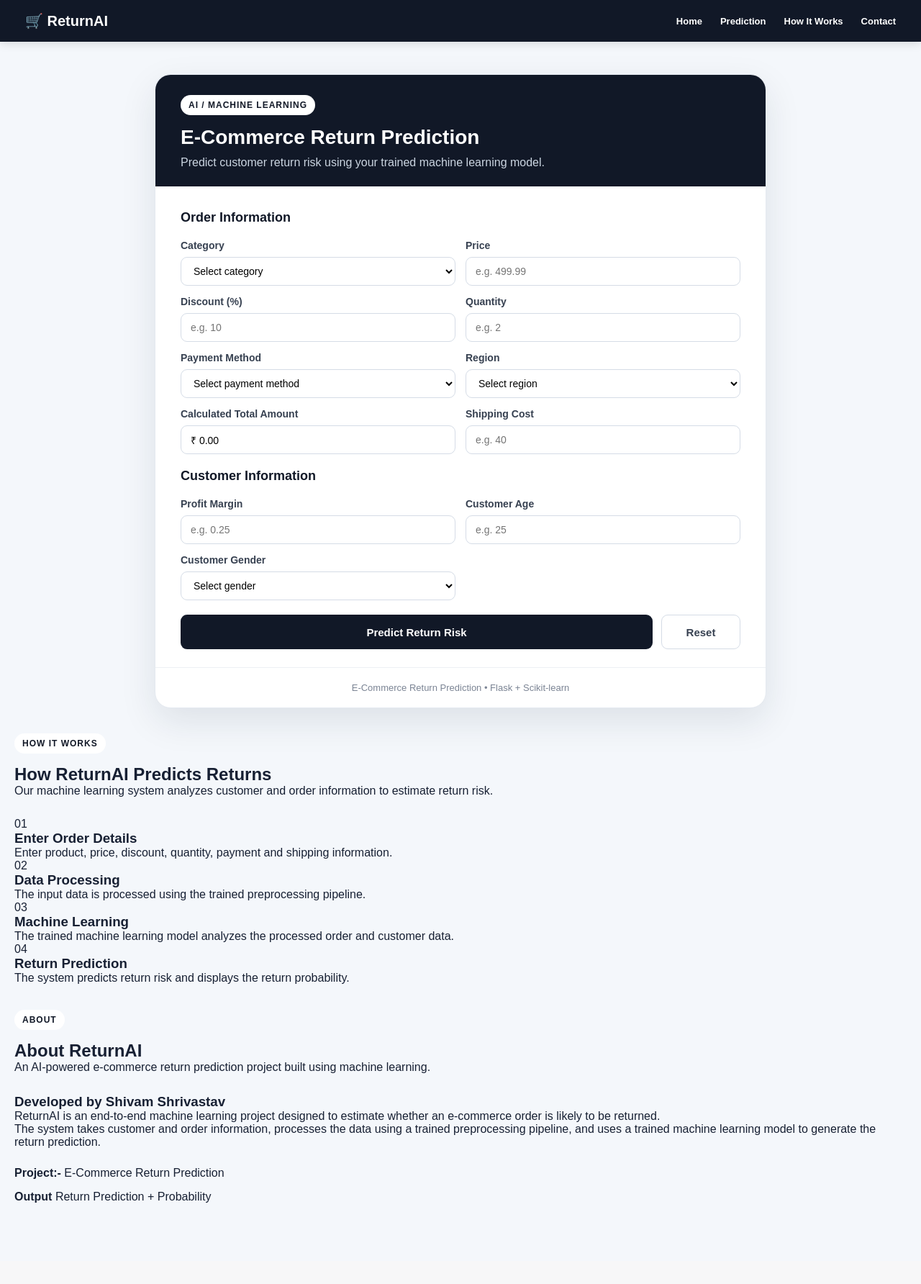
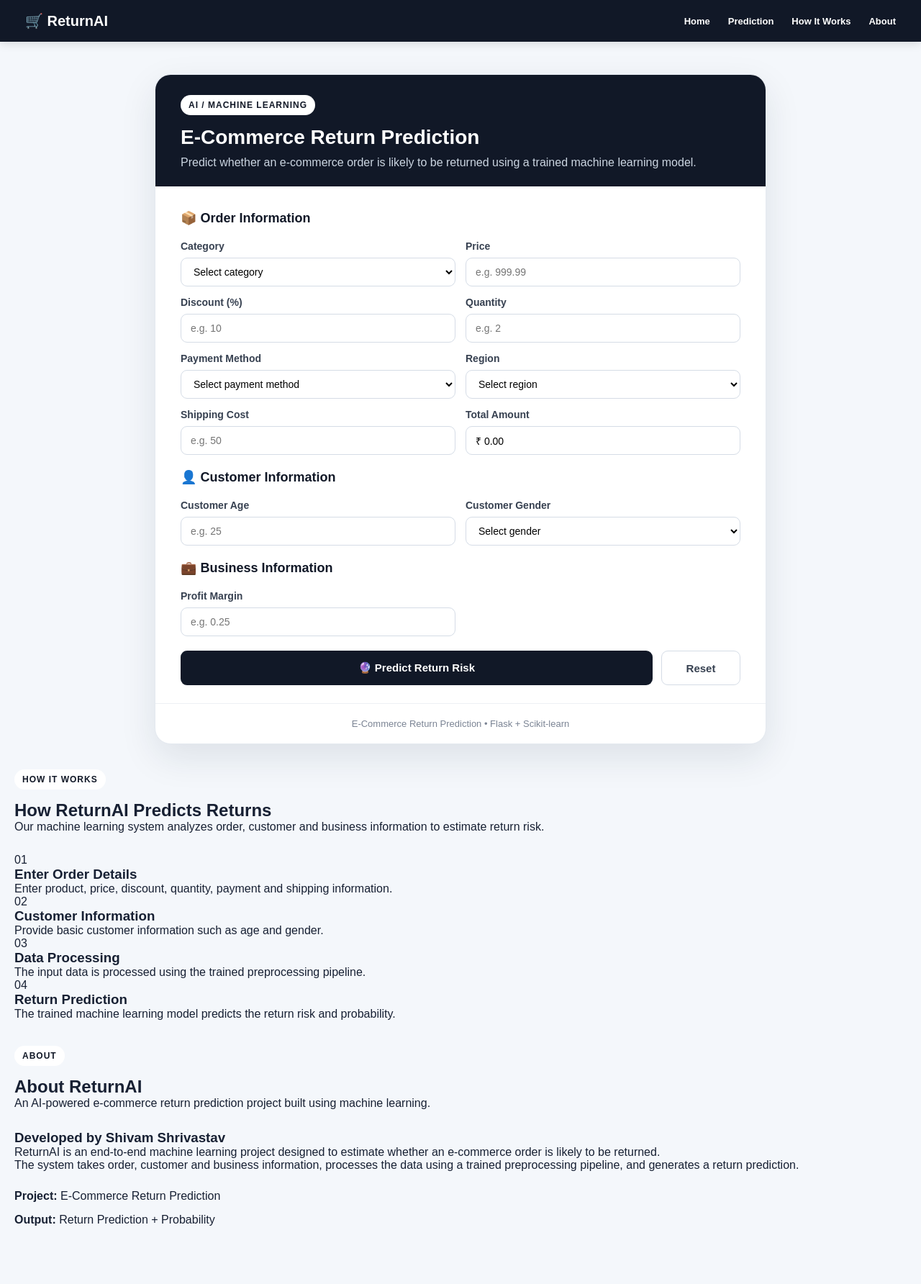
Before and after one commit to shrivastav-05/ReturnSense-AI, a Flask app: page / in a window 1280 px wide. Shown: the whole page at 72% size. Before the commit the page ends 1671 px from the top, so only its background shows below. Run offline with Flask 3, Linux system fonts and the light colour scheme; parts of the project's set-up code (start-up, migrations or seed data) failed here and were passed over.

Commit message:
index.html

```diff
--- a/templates/index.html
+++ b/templates/index.html
@@ -2,6 +2,7 @@
 <html lang="en">
   <head>
     <meta charset="UTF-8" />
+
     <meta name="viewport" content="width=device-width, initial-scale=1.0" />
 
     <title>ReturnAI - E-Commerce Return Prediction</title>
@@ -27,7 +28,7 @@
 
         <a href="#how-it-works">How It Works</a>
 
-        <a href="#contact">Contact</a>
+        <a href="#about">About</a>
       </div>
     </nav>
 
@@ -41,14 +42,16 @@
       <!-- ========================= -->
 
       <section class="app-card" id="prediction">
+        <!-- HERO -->
+
         <div class="hero">
           <div class="badge">AI / MACHINE LEARNING</div>
 
           <h1>E-Commerce Return Prediction</h1>
 
           <p>
-            Predict customer return risk using your trained machine learning
-            model.
+            Predict whether an e-commerce order is likely to be returned using a
+            trained machine learning model.
           </p>
         </div>
 
@@ -57,46 +60,56 @@
         <!-- ========================= -->
 
         <form action="/predict" method="POST">
-          <div class="section-title">Order Information</div>
+          <!-- ========================= -->
+          <!-- ORDER INFORMATION -->
+          <!-- ========================= -->
+
+          <div class="section-title">📦 Order Information</div>
 
           <div class="grid">
-            <!-- Category -->
+            <!-- CATEGORY -->
 
             <div class="field">
-              <label>Category</label>
+              <label> Category </label>
 
               <select name="category" required>
                 <option value="">Select category</option>
 
                 <option>Electronics</option>
+
                 <option>Fashion</option>
+
                 <option>Home</option>
+
                 <option>Beauty</option>
+
                 <option>Sports</option>
+
                 <option>Grocery</option>
+
                 <option>Toys</option>
               </select>
             </div>
 
-            <!-- Price -->
+            <!-- PRICE -->
 
             <div class="field">
-              <label>Price</label>
+              <label> Price </label>
 
               <input
                 type="number"
                 name="price"
                 step="0.01"
                 min="0"
-                placeholder="e.g. 499.99"
+                placeholder="e.g. 999.99"
                 required
               />
             </div>
 
-            <!-- Discount -->
+            <!-- DISCOUNT -->
 
             <div class="field">
-              <label>Discount (%)</label>
+              <label> Discount (%) </label>
 
               <input
                 type="number"
@@ -109,10 +122,10 @@
               />
             </div>
 
-            <!-- Quantity -->
+            <!-- QUANTITY -->
 
             <div class="field">
-              <label>Quantity</label>
+              <label> Quantity </label>
 
               <input
                 type="number"
@@ -123,41 +136,63 @@
               />
             </div>
 
-            <!-- Payment -->
+            <!-- PAYMENT METHOD -->
 
             <div class="field">
-              <label>Payment Method</label>
+              <label> Payment Method </label>
 
               <select name="payment_method" required>
                 <option value="">Select payment method</option>
 
                 <option>Credit Card</option>
+
                 <option>Debit Card</option>
+
                 <option>UPI</option>
+
                 <option>Cash on Delivery</option>
+
                 <option>Net Banking</option>
               </select>
             </div>
 
-            <!-- Region -->
+            <!-- REGION -->
 
             <div class="field">
-              <label>Region</label>
+              <label> Region </label>
 
               <select name="region" required>
                 <option value="">Select region</option>
 
                 <option>North</option>
+
                 <option>South</option>
+
                 <option>East</option>
+
                 <option>West</option>
               </select>
             </div>
 
-            <!-- Automatic Total -->
+            <!-- SHIPPING COST -->
 
             <div class="field">
-              <label> Calculated Total Amount </label>
+              <label> Shipping Cost </label>
+
+              <input
+                type="number"
+                name="shipping_cost"
+                step="0.01"
+                min="0"
+                placeholder="e.g. 50"
+                required
+              />
+            </div>
+
+            <!-- TOTAL AMOUNT -->
+
+            <div class="field">
+              <label> Total Amount </label>
 
               <input
                 type="text"
@@ -166,77 +201,75 @@
                 readonly
               />
             </div>
+          </div>
 
-            <!-- Shipping -->
+          <!-- ========================= -->
+          <!-- CUSTOMER INFORMATION -->
+          <!-- ========================= -->
+
+          <div class="section-title">👤 Customer Information</div>
+
+          <div class="grid">
+            <!-- AGE -->
 
             <div class="field">
-              <label>Shipping Cost</label>
+              <label> Customer Age </label>
 
               <input
                 type="number"
-                name="shipping_cost"
+                name="customer_age"
+                min="1"
+                max="100"
+                placeholder="e.g. 25"
+                required
+              />
+            </div>
+
+            <!-- GENDER -->
+
+            <div class="field">
+              <label> Customer Gender </label>
+
+              <select name="customer_gender" required>
+                <option value="">Select gender</option>
+
+                <option>Male</option>
+
+                <option>Female</option>
+              </select>
+            </div>
+          </div>
+
+          <!-- ========================= -->
+          <!-- BUSINESS INFORMATION -->
+          <!-- ========================= -->
+
+          <div class="section-title">💼 Business Information</div>
+
+          <div class="grid">
+            <!-- PROFIT MARGIN -->
+
+            <div class="field">
+              <label> Profit Margin </label>
+
+              <input
+                type="number"
+                name="profit_margin"
                 step="0.01"
                 min="0"
-                placeholder="e.g. 40"
+                placeholder="e.g. 0.25"
                 required
               />
             </div>
           </div>
 
           <!-- ========================= -->
-          <!-- CUSTOMER INFORMATION -->
+          <!-- BUTTONS -->
           <!-- ========================= -->
-
-          <div class="section-title">Customer Information</div>
-
-          <div class="grid">
-            <!-- Profit -->
-
-            <div class="field">
-              <label>Profit Margin</label>
-
-              <input
-                type="number"
-                name="profit_margin"
-                step="0.01"
-                placeholder="e.g. 0.25"
-                required
-              />
-            </div>
-
-            <!-- Age -->
-
-            <div class="field">
-              <label>Customer Age</label>
-
-              <input
-                type="number"
-                name="customer_age"
-                min="1"
-                placeholder="e.g. 25"
-                required
-              />
-            </div>
-
-            <!-- Gender -->
-
-            <div class="field">
-              <label>Customer Gender</label>
-
-              <select name="customer_gender" required>
-                <option value="">Select gender</option>
-
-                <option>Male</option>
-                <option>Female</option>
-              </select>
-            </div>
-          </div>
-
-          <!-- Buttons -->
 
           <div class="buttons">
             <button class="predict-btn" type="submit">
-              Predict Return Risk
+              🔮 Predict Return Risk
             </button>
 
             <a class="reset-btn" href="/"> Reset </a>
@@ -257,10 +290,8 @@
           <div>
             <h2>{{ result }}</h2>
 
-            {% if probability is not none %}
-
             <p>
-              Return probability:
+              Return Probability:
 
               <strong> {{ "%.2f"|format(probability) }}% </strong>
             </p>
@@ -268,6 +299,14 @@
             <div class="bar">
               <div class="bar-fill" style="width: {{ probability }}%;"></div>
             </div>
+
+            {% if total_amount is not none %}
+
+            <p>
+              Total Order Amount:
+
+              <strong> ₹ {{ "%.2f"|format(total_amount) }} </strong>
+            </p>
 
             {% endif %}
           </div>
@@ -307,8 +346,8 @@
           <h2>How ReturnAI Predicts Returns</h2>
 
           <p>
-            Our machine learning system analyzes customer and order information
-            to estimate return risk.
+            Our machine learning system analyzes order, customer and business
+            information to estimate return risk.
           </p>
         </div>
 
@@ -327,6 +366,14 @@
           <div class="step-card">
             <div class="step-number">02</div>
 
+            <h3>Customer Information</h3>
+
+            <p>Provide basic customer information such as age and gender.</p>
+          </div>
+
+          <div class="step-card">
+            <div class="step-number">03</div>
+
             <h3>Data Processing</h3>
 
             <p>
@@ -336,23 +383,12 @@
           </div>
 
           <div class="step-card">
-            <div class="step-number">03</div>
-
-            <h3>Machine Learning</h3>
-
-            <p>
-              The trained machine learning model analyzes the processed order
-              and customer data.
-            </p>
-          </div>
-
-          <div class="step-card">
             <div class="step-number">04</div>
 
             <h3>Return Prediction</h3>
 
             <p>
-              The system predicts return risk and displays the return
+              The trained machine learning model predicts the return risk and
               probability.
             </p>
           </div>
@@ -384,25 +420,27 @@
           </p>
 
           <p>
-            The system takes customer and order information, processes the data
-            using a trained preprocessing pipeline, and uses a trained machine
-            learning model to generate the return prediction.
+            The system takes order, customer and business information, processes
+            the data using a trained preprocessing pipeline, and generates a
+            return prediction.
           </p>
 
           <div class="about-details">
             <div>
-              <strong>Project:- </strong>
+              <strong> Project: </strong>
+
               <span> E-Commerce Return Prediction </span>
             </div>
+
             <div>
-              <strong>Output</strong>
+              <strong> Output: </strong>
+
               <span> Return Prediction + Probability </span>
             </div>
           </div>
         </div>
       </section>
-
-
+    </main>
 
     <!-- ========================= -->
     <!-- AUTOMATIC TOTAL CALCULATION -->
@@ -415,6 +453,10 @@
 
       const quantityInput = document.querySelector('input[name="quantity"]');
 
+      const shippingInput = document.querySelector(
+        'input[name="shipping_cost"]',
+      );
+
       const totalDisplay = document.getElementById("total_amount_display");
 
       function calculateTotal() {
@@ -424,7 +466,23 @@
 
         const quantity = parseFloat(quantityInput.value) || 0;
 
-        const total = price * quantity * (1 - discount / 100);
+        const shipping = parseFloat(shippingInput.value) || 0;
+
+        // Product amount
+
+        const productAmount = price * quantity;
+
+        // Discount amount
+
+        const discountAmount = productAmount * (discount / 100);
+
+        // Amount after discount
+
+        const discountedAmount = productAmount - discountAmount;
+
+        // Final total including shipping
+
+        const total = discountedAmount + shipping;
 
         totalDisplay.value = "₹ " + total.toFixed(2);
       }
@@ -435,6 +493,8 @@
 
       quantityInput.addEventListener("input", calculateTotal);
 
+      shippingInput.addEventListener("input", calculateTotal);
+
       calculateTotal();
     </script>
   </body>
```
